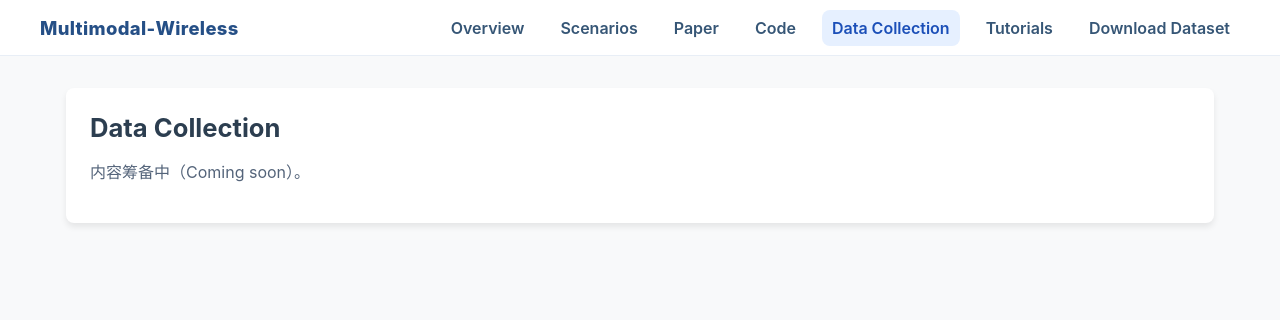
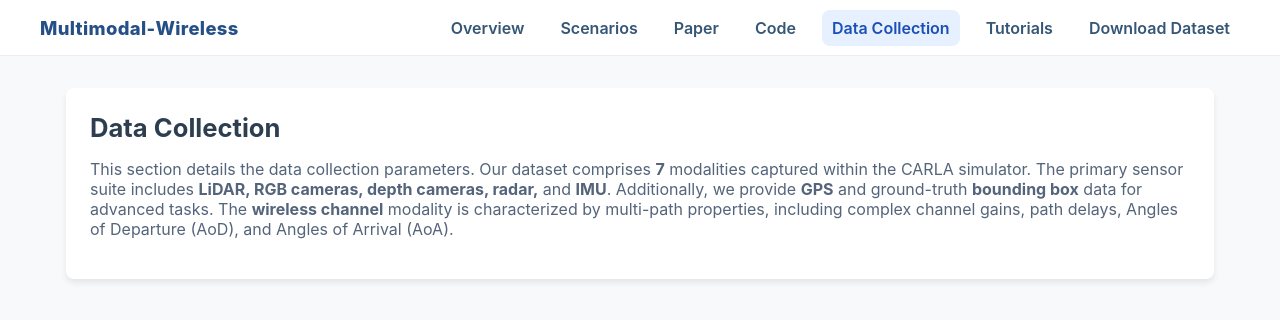
Before and after one commit to le-liang/mmw, a plain HTML site: page data-collection.html in a window 1280 px wide. Drawn offline with Linux system fonts and the light colour scheme.

Commit message:
Add files via upload

```diff
--- a/data-collection.html
+++ b/data-collection.html
@@ -35,7 +35,10 @@
     </header>
     <div class="container">
         <h1>Data Collection</h1>
-        <p>内容筹备中（Coming soon）。</p>
+        <p>This section details the data collection parameters. Our dataset comprises <b>7</b> modalities captured within the CARLA simulator.
+            The primary sensor suite includes <b>LiDAR, RGB cameras, depth cameras, radar,</b> and <b>IMU</b>.
+            Additionally, we provide <b>GPS</b> and ground-truth <b>bounding box</b> data for advanced tasks.
+            The <b>wireless channel</b> modality is characterized by multi-path properties, including complex channel gains, path delays, Angles of Departure (AoD), and Angles of Arrival (AoA).</p>
     </div>
 </body>
 </html>
```
